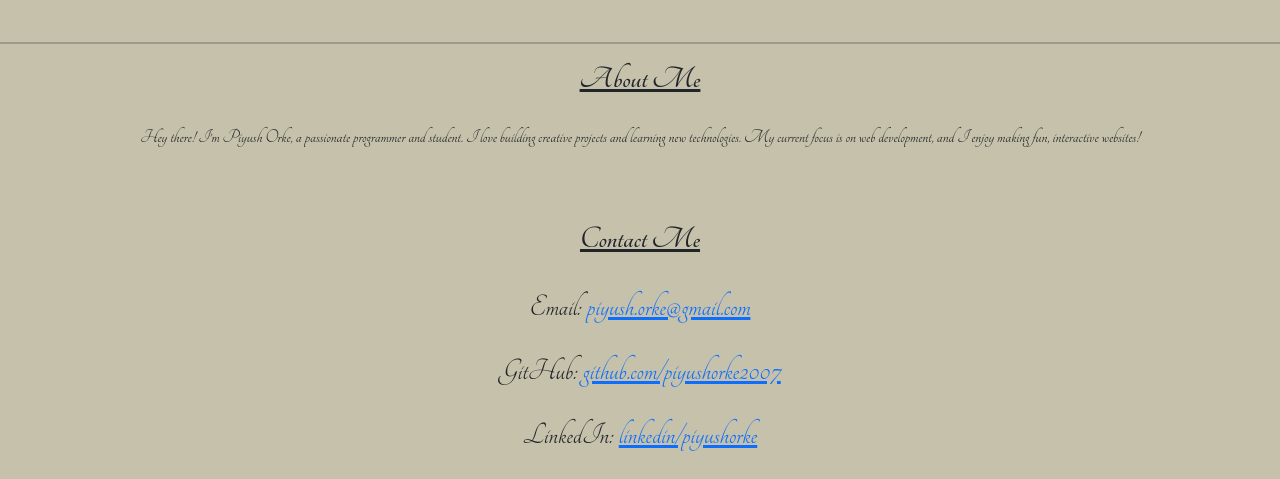
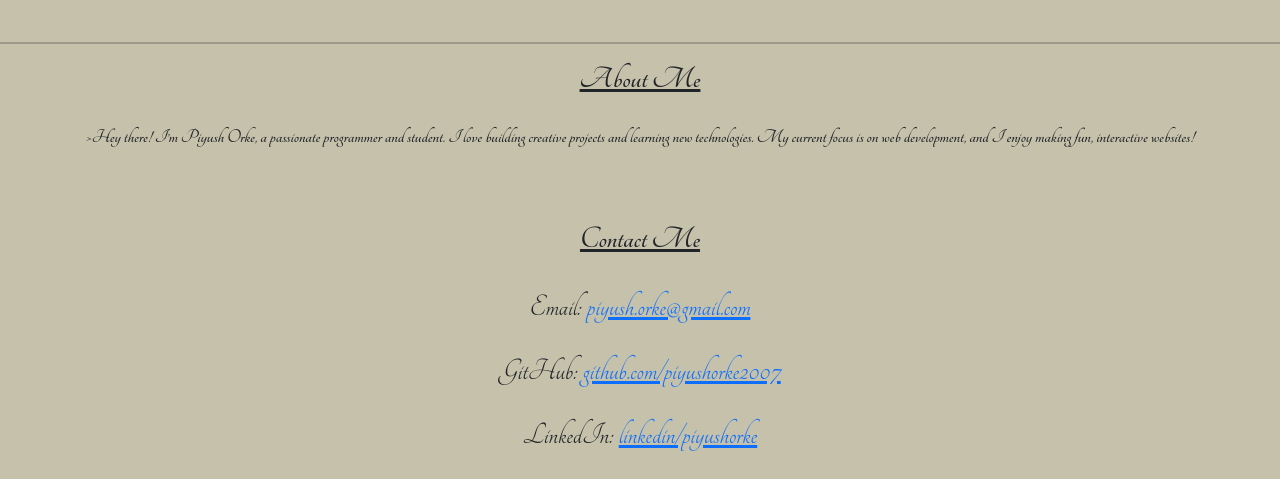
Before and after one commit to PiyushOrke2007/Capstone_Project-2, a plain HTML site: page index.html in a window 1280 px wide. Shown: the part 1821-2300 px from the top of the page. Drawn offline with nearby package versions, Linux system fonts and the light colour scheme.

Commit message:
Update index.html

```diff
--- a/index.html
+++ b/index.html
@@ -13,7 +13,7 @@
 </head>
 <body>
     <!--hero section-->
-    <section id="Hero" class="hero">
+    <section id="Hero" class="hero ">
         <div class="px-4 py-5 text-center">
             <div class="images">
                 <img class="image-of-plane " src="./images/plane.png" alt="image-of-plane" height="90">
@@ -106,7 +106,7 @@
         <hr>
   <div class="container text-center">
     <h2 class="mb-4 fw-bold"><u>About Me</u></h2>
-    <p class="lead">Hey there! I’m Piyush Orke, a passionate programmer and student. I love building creative projects and learning new technologies. My current focus is on web development, and I enjoy making fun, interactive websites!</p>
+    <p class="lead fw-bold" >>Hey there! I’m Piyush Orke, a passionate programmer and student. I love building creative projects and learning new technologies. My current focus is on web development, and I enjoy making fun, interactive websites!</p>
   </div>
 </section>
 
```
